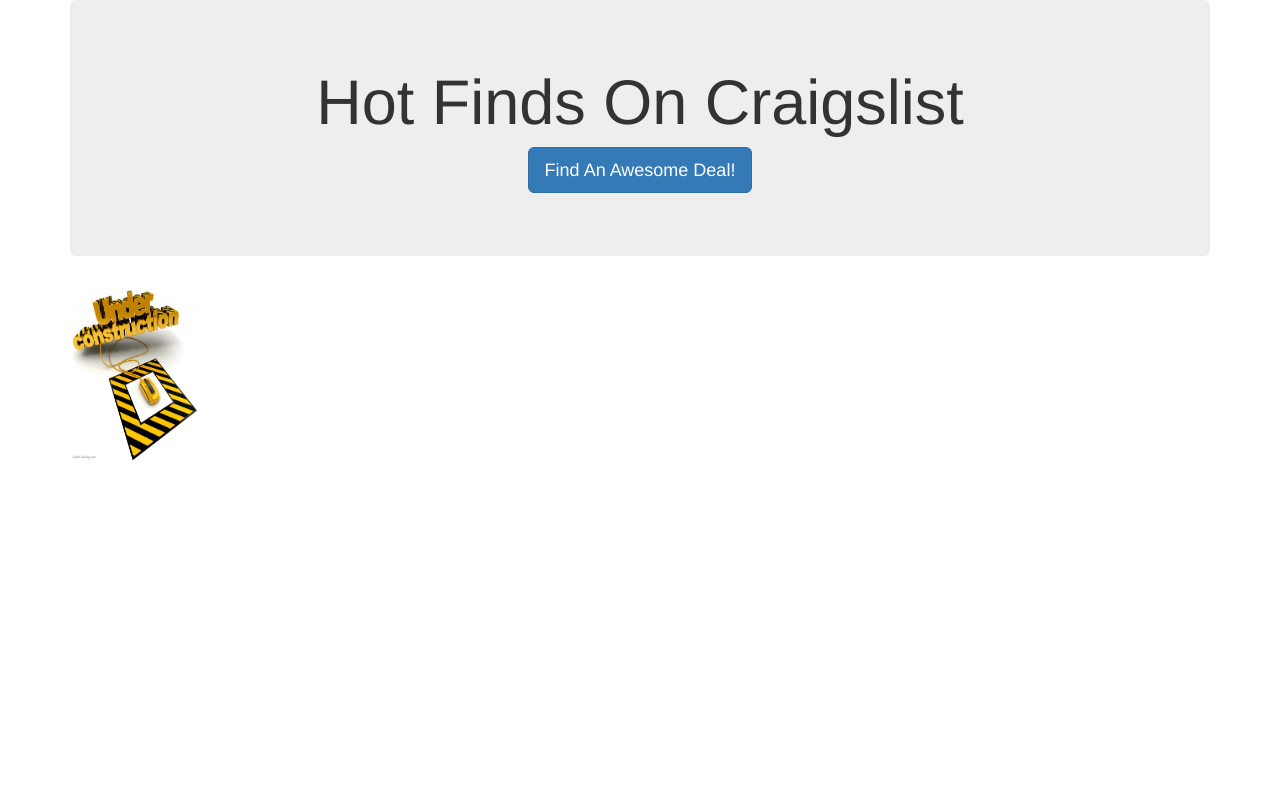
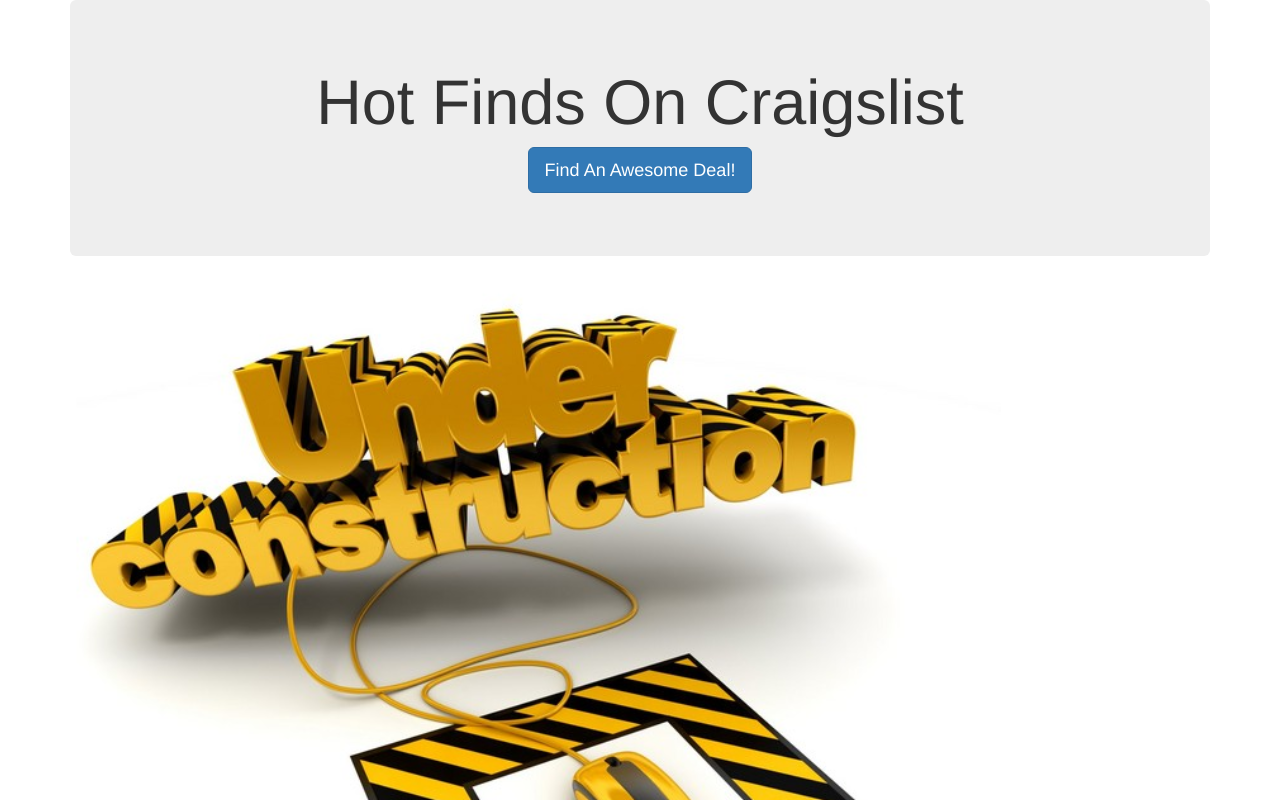
Before and after one commit to kirpatrick/web-scraping-challenge, a plain HTML site: page index.html in a window 1280 px wide. Shown: the top 800 px of the page. Drawn offline with nearby package versions, Linux system fonts and the light colour scheme.

Commit message:
Removed image size restrictions

```diff
--- a/index.html
+++ b/index.html
@@ -21,8 +21,7 @@
 
     <!-- Craigslist Listings -->
     <img style="-webkit-user-select: none;margin: auto;cursor: zoom-in;" src="https://raw.githubusercontent.com/kirpatrick/web-scraping-challenge/master/images/under-construction.png" alt="Under Construction"
-  title="Under Construction"
-  width="131" height="175">
+  title="Under Construction">
     <div class="row" id="craiglist-listings">
       <div class="col-md-12">
         <!-- <h4 class="heading">{{listings.price}} {{listings.headline}}</h4> -->
```
